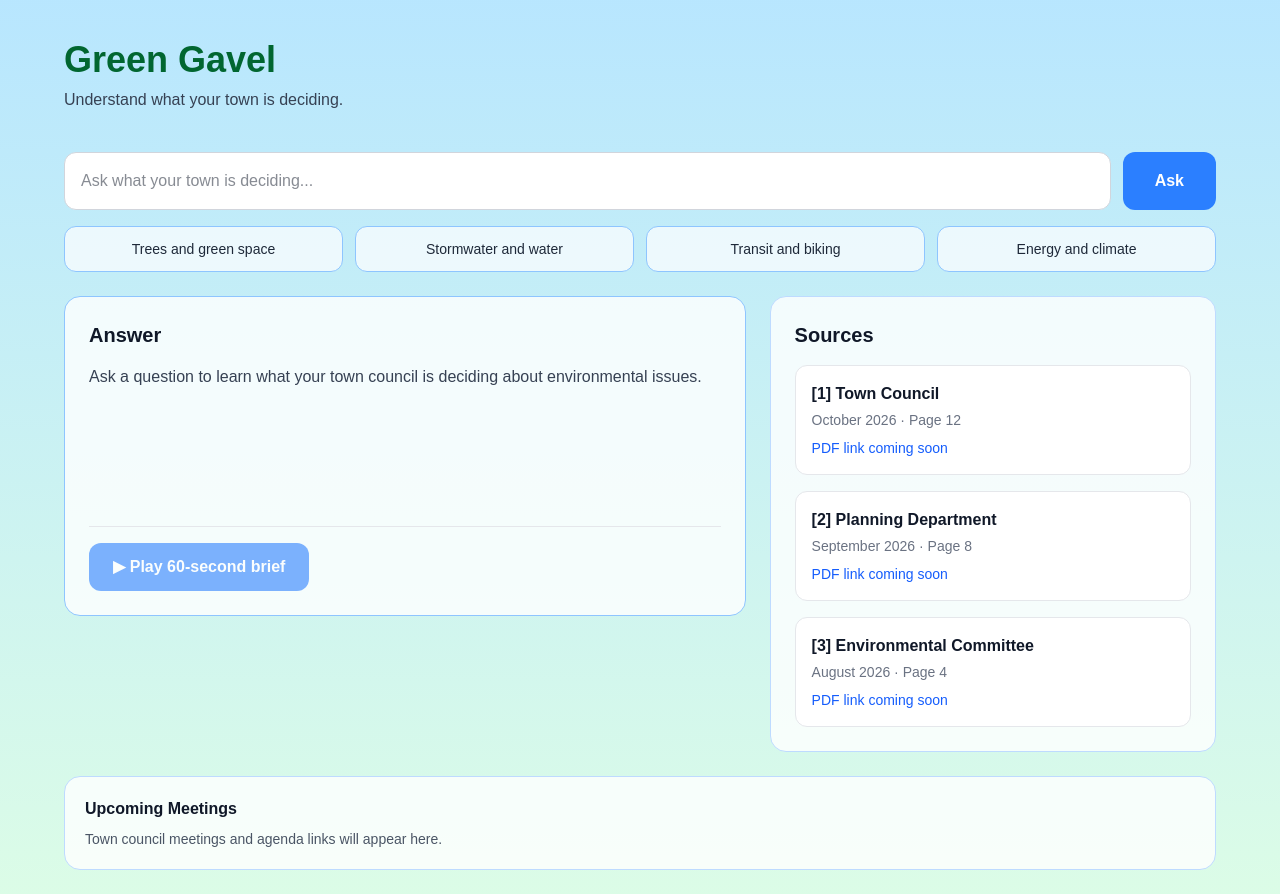
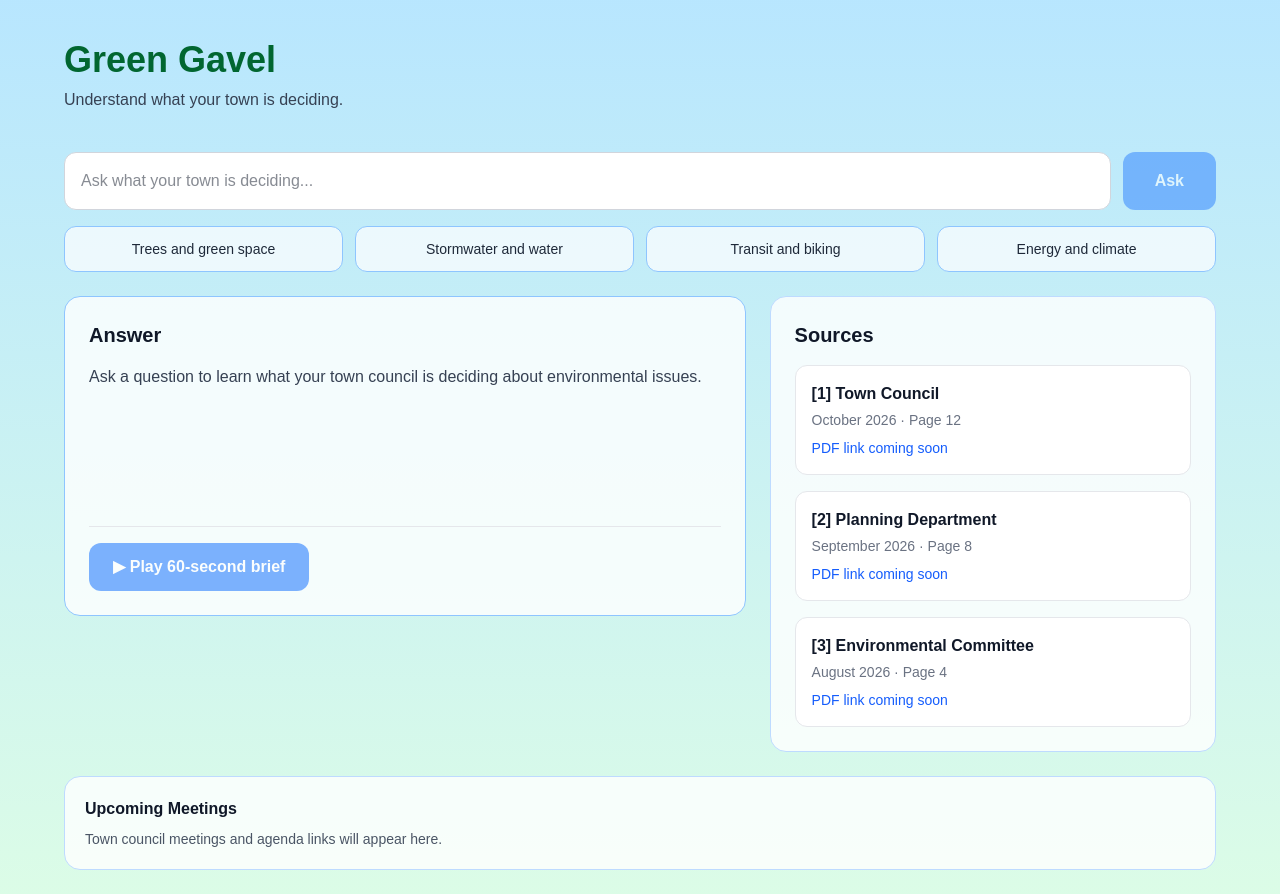
Before and after one commit to 2JSenthil/GreenGavel, a Next.js app in the folder frontend/: page / in a window 1280 px wide. Built offline with nearby package versions, Linux system fonts and the light colour scheme.

Commit message:
Add controlled AskBox form and toggleable topic chips with accessibility support

```diff
--- a/frontend/src/app/layout.tsx
+++ b/frontend/src/app/layout.tsx
@@ -13,8 +13,8 @@ const geistMono = Geist_Mono({
 });
 
 export const metadata: Metadata = {
-  title: "Create Next App",
-  description: "Generated by create next app",
+  title: "Green Gavel",
+  description: "Understand what your town council is deciding about trees, water, transit, and climate with AI-powered answers backed by public records.",
 };
 
 export default function RootLayout({ children }: LayoutProps<"/">) {
--- a/frontend/src/app/page.tsx
+++ b/frontend/src/app/page.tsx
@@ -1,10 +1,35 @@
+"use client";
+
 import AskBox from "@/components/AskBox";
 import TopicChips from "@/components/TopicChips";
 import AnswerPanel from "@/components/AnswerPanel";
 import SourceCard from "@/components/SourceCard";
 import FeedStrip from "@/components/FeedStrip";
 
+import { useState } from "react";
+
 export default function Home() {
+  const [question, setQuestion] = useState("");
+  const [selectedTopic, setSelectedTopic] = useState<string | null>(null);
+
+  const handleQuestionChange = (value: string) => {
+    setQuestion(value);
+  };
+
+  const handleToggleTopic = (topic: string) => {
+    setSelectedTopic((previous) =>
+      previous === topic ? null : topic
+    );
+  };
+
+  const handleAsk = () => {
+    if (!question.trim()) return;
+
+    // Backend integration will go here later
+    console.log("Question submitted:", question);
+    console.log("Selected topic:", selectedTopic);
+  };
+
   return (
     <main className="min-h-screen bg-gradient-to-b from-sky-200 to-green-100 p-6 text-gray-900">
       <div className="mx-auto max-w-6xl space-y-6">
@@ -21,8 +46,16 @@ export default function Home() {
 
         {/* Question and Topics */}
         <section className="space-y-4">
-          <AskBox />
-          <TopicChips />
+          <AskBox
+            question={question}
+            onQuestionChange={handleQuestionChange}
+            onSubmit={handleAsk}
+          />
+
+          <TopicChips
+            selectedTopic={selectedTopic}
+            onToggleTopic={handleToggleTopic}
+          />
         </section>
 
         {/* Answer and Sources */}
--- a/frontend/src/components/AskBox.tsx
+++ b/frontend/src/components/AskBox.tsx
@@ -1,15 +1,40 @@
-export default function AskBox() {
+type AskBoxProps = {
+  question: string;
+  onQuestionChange: (value: string) => void;
+  onSubmit: () => void;
+};
+
+export default function AskBox( {
+  question,
+  onQuestionChange,
+  onSubmit,
+}: AskBoxProps) {
+
+  const handleSubmit = (e: React.SubmitEvent<HTMLFormElement>) => {
+    e.preventDefault();
+    onSubmit();
+  };
+
   return (
-    <div className="flex flex-col gap-3 sm:flex-row">
-      <input
-        type="text"
-        placeholder="Ask what your town is deciding..."
-        className="flex-1 rounded-xl border border-gray-300 bg-white p-4 text-gray-900"
-      />
+    <form
+      onSubmit={handleSubmit}
+      className="flex flex-col gap-3 sm:flex-row"
+    >
+    <input
+      type="text"
+      value={question}
+      onChange={(e) => onQuestionChange(e.target.value)}
+      placeholder="Ask what your town is deciding..."
+      className="flex-1 rounded-xl border border-gray-300 bg-white p-4 text-gray-900"
+    />
 
-      <button className="rounded-xl bg-blue-500 px-8 py-4 font-semibold text-white">
+      <button
+        type="submit"
+        disabled={!question.trim()}
+        className="rounded-xl bg-blue-500 px-8 py-4 font-semibold text-white disabled:opacity-50 disabled:cursor-not-allowed"
+      >
         Ask
       </button>
-    </div>
+    </form>
   );
 }
--- a/frontend/src/components/TopicChips.tsx
+++ b/frontend/src/components/TopicChips.tsx
@@ -5,17 +5,38 @@ const topics = [
   "Energy and climate",
 ];
 
-export default function TopicChips() {
+type TopicChipsProps = {
+  selectedTopic: string | null;
+  onToggleTopic: (topic: string) => void;
+};
+
+export default function TopicChips({
+  selectedTopic,
+  onToggleTopic,
+}: TopicChipsProps) {
   return (
-    <div className="grid grid-cols-2 gap-3 md:grid-cols-4">
-      {topics.map((topic) => (
+    <div
+      className="grid grid-cols-2 gap-3 md:grid-cols-4"
+      role="group"
+      aria-label="Environmental topics">
+      {topics.map((topic) => {
+        const isSelected = selectedTopic === topic;
+        return (
         <button
           key={topic}
-          className="rounded-xl border border-blue-300 bg-white/70 p-3 text-sm text-gray-800"
+          type="button"
+          aria-pressed={isSelected}
+          onClick={() => onToggleTopic(topic)}
+          className={`rounded-xl border p-3 text-sm transition ${
+              isSelected
+                ? "border-blue-500 bg-blue-500 font-semibold text-white"
+                : "border-blue-300 bg-white/70 text-gray-800 hover:bg-blue-100"
+            }`}
         >
           {topic}
         </button>
-      ))}
+      );
+    })}
     </div>
   );
 }
```
